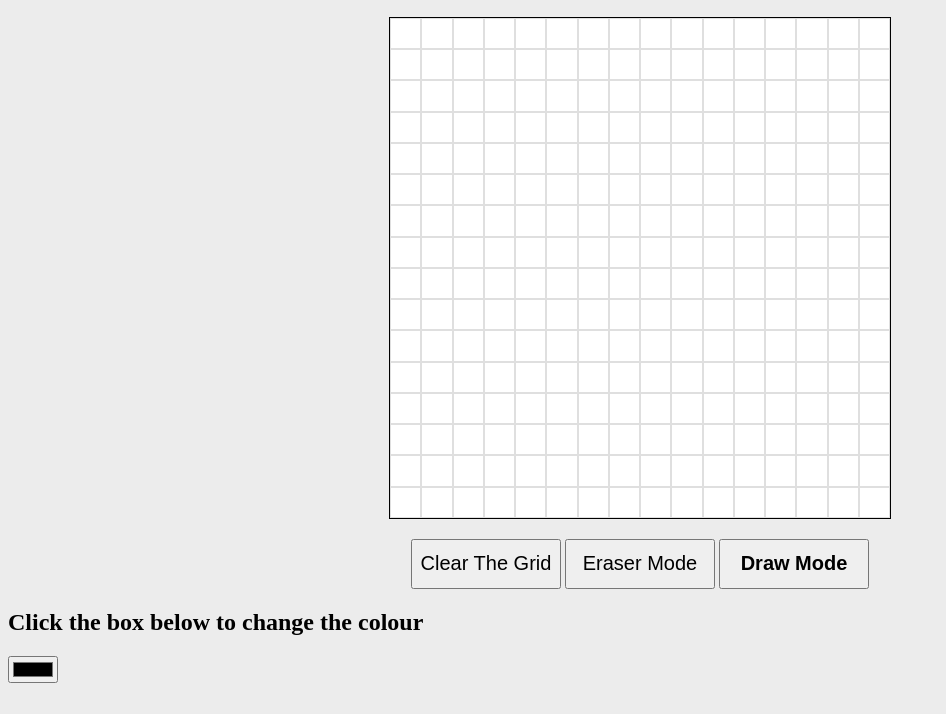
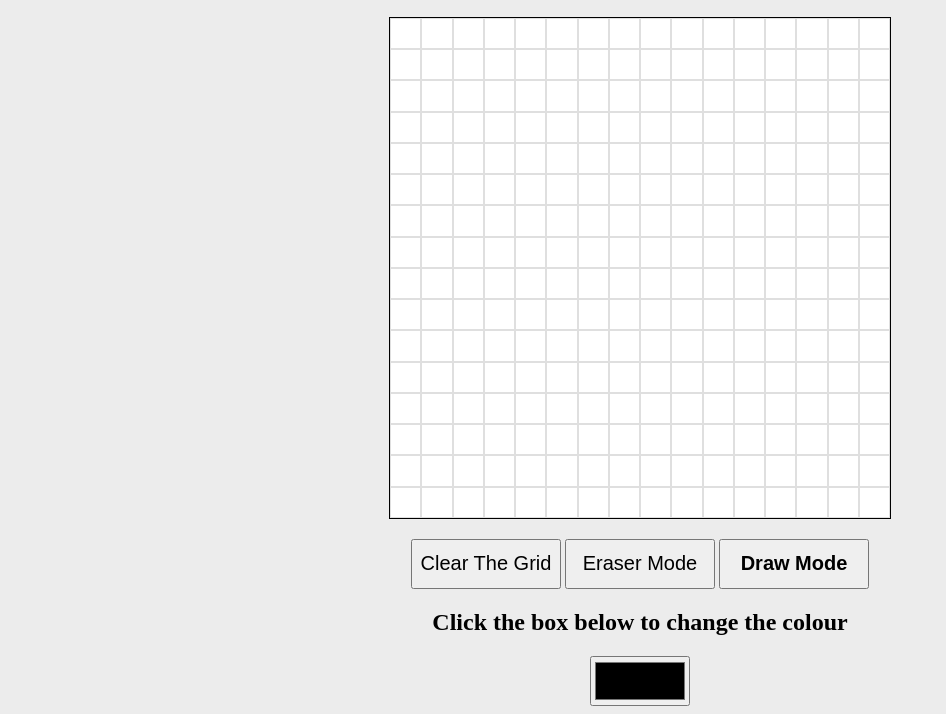
Before and after one commit to vinothrobinson/etch-a-sketch, a plain HTML site: page index.html in a window 1280 px wide. Shown: the part 133-847 px from the top of the page, without its empty margins (0-946 px from the left). Before the commit the page ends 824 px from the top, so only its background shows below. Drawn offline with Linux system fonts and the light colour scheme.

Commit message:
Style the input box that was created in the html file

```diff
--- a/styles.css
+++ b/styles.css
@@ -48,3 +48,12 @@
 body {
     background-color: rgb(236, 236, 236);
 }
+
+.colorpicker {
+    text-align: center;
+}
+
+.colorwheel {
+    height: 50px;
+    width: 100px;
+}
```
